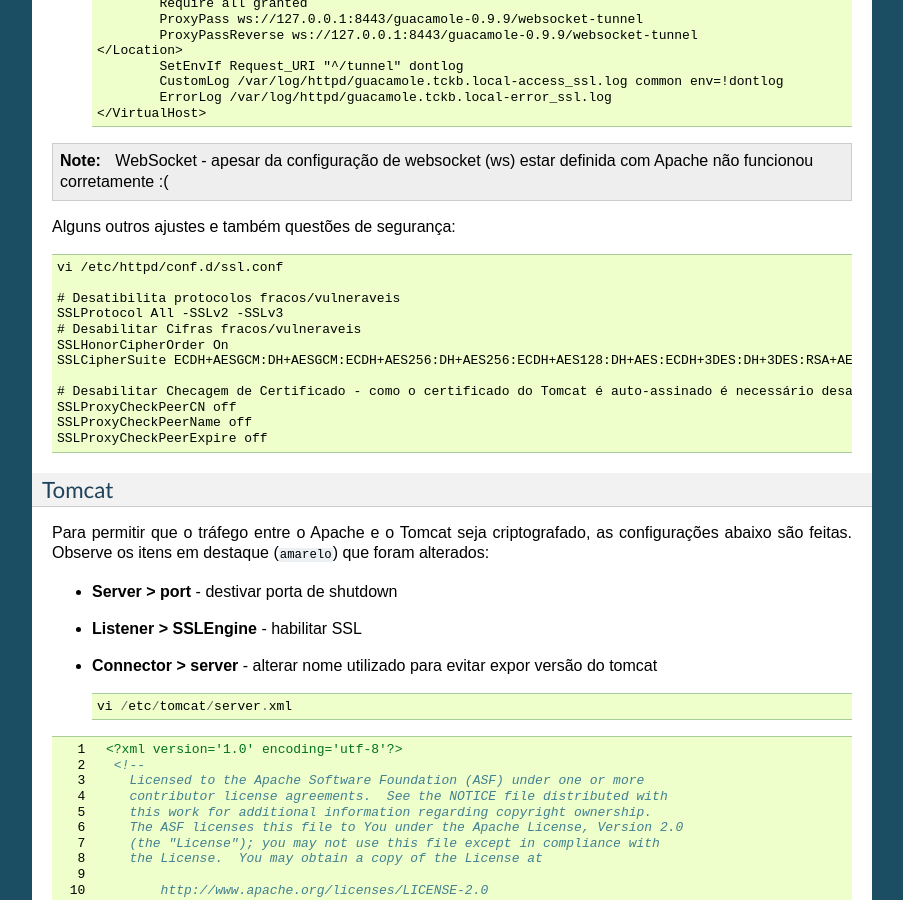
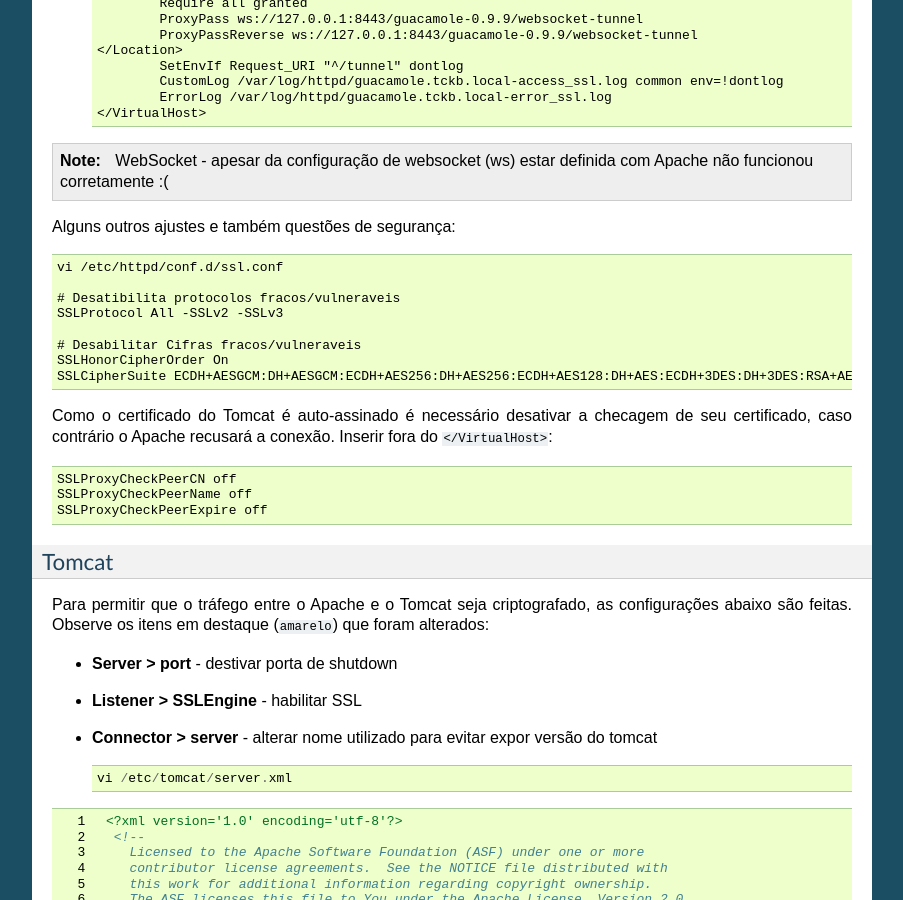
Before and after one commit to ThiagoCruzBr/kb, a Sphinx documentation site: the page built from source/guacamole.rst, in a window 1280 px wide and 900 px high, scrolled down 5641 px. Shown: the whole window, without its empty margins (198-1101 px from the left). Built offline with Sphinx 7.4.7, drawn with Linux system fonts in a browser that asks for light colours.

```diff
--- a/source/guacamole.rst
+++ b/source/guacamole.rst
@@ -299,11 +299,13 @@ Alguns outros ajustes e também questões de segurança::
 
     # Desatibilita protocolos fracos/vulneraveis
     SSLProtocol All -SSLv2 -SSLv3
+
     # Desabilitar Cifras fracos/vulneraveis
     SSLHonorCipherOrder On
     SSLCipherSuite ECDH+AESGCM:DH+AESGCM:ECDH+AES256:DH+AES256:ECDH+AES128:DH+AES:ECDH+3DES:DH+3DES:RSA+AESGCM:RSA+AES:RSA+3DES:!aNULL:!MD5:!DSS
 
-    # Desabilitar Checagem de Certificado - como o certificado do Tomcat é auto-assinado é necessário desativar a checagem de seu certificado, caso contrário o Apache recusará a conexão.
+Como o certificado do Tomcat é auto-assinado é necessário desativar a checagem de seu certificado, caso contrário o Apache recusará a conexão. Inserir fora do ``</VirtualHost>``::
+
     SSLProxyCheckPeerCN off
     SSLProxyCheckPeerName off
     SSLProxyCheckPeerExpire off
```
Also changed, not shown: other parts of source/guacamole.rst (+1 -1 lines).
